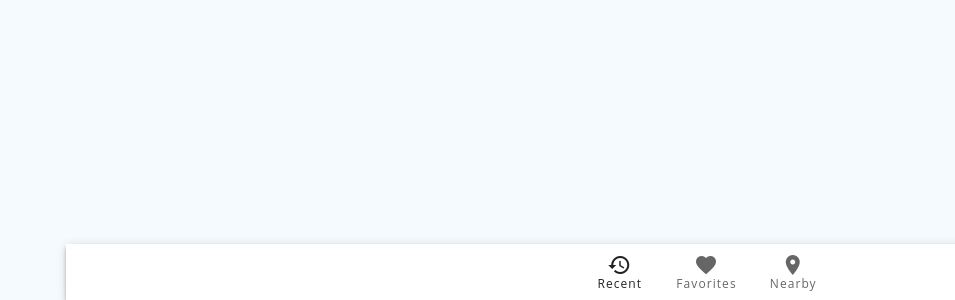
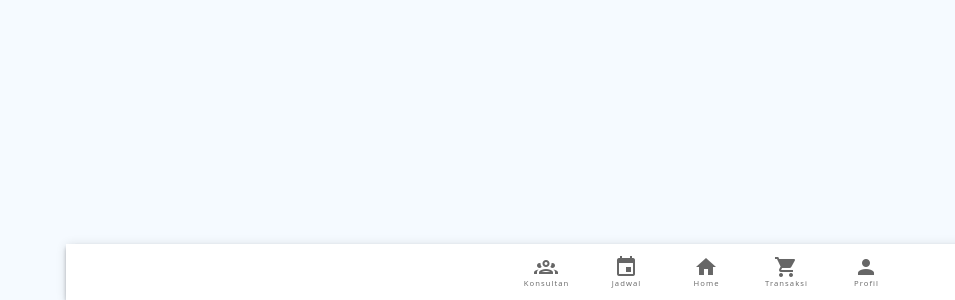
Before and after one commit to argaghulamahmad/evaluatte-mw, a Vue app: page / in a window 1280 px wide. Shown: the part 500-800 px from the top of the page, without its empty margins (325-1280 px from the left). Built offline with nearby package versions, Linux system fonts and the light colour scheme.

Commit message:
Create BottomNavigation.vue

```diff
--- a/src/App.vue
+++ b/src/App.vue
@@ -8,39 +8,18 @@
         bottom: 0;
         min-width: 100%;
     ">
-      <v-bottom-navigation v-model="value">
-        <v-btn value="recent">
-          <span>Recent</span>
-
-          <v-icon>mdi-history</v-icon>
-        </v-btn>
-
-        <v-btn value="favorites">
-          <span>Favorites</span>
-
-          <v-icon>mdi-heart</v-icon>
-        </v-btn>
-
-        <v-btn value="nearby">
-          <span>Nearby</span>
-
-          <v-icon>mdi-map-marker</v-icon>
-        </v-btn>
-      </v-bottom-navigation>
+      <BottomNavigation :value="value"/>
     </div>
   </div>
 </template>
 
 <script>
 
+import BottomNavigation from "@/BottomNavigation";
+
 export default {
   name: 'App',
-  components: {},
-  data: () => (
-      {
-        value: 'recent',
-      }
-  ),
+  components: {BottomNavigation},
 }
 </script>
 
--- /dev/null
+++ b/src/BottomNavigation.vue
@@ -0,0 +1,47 @@
+<template>
+  <v-bottom-navigation v-model="value">
+    <v-btn value="consultants">
+      <span>Konsultan</span>
+
+      <v-icon>mdi-account-group-outline</v-icon>
+    </v-btn>
+    <v-btn value="schedules">
+      <span>Jadwal</span>
+
+      <v-icon>mdi-calendar</v-icon>
+    </v-btn>
+    <v-btn value="home">
+      <span>Home</span>
+
+      <v-icon>mdi-home</v-icon>
+    </v-btn>
+    <v-btn value="cart">
+      <span>Transaksi</span>
+
+      <v-icon>mdi-cart</v-icon>
+    </v-btn>
+    <v-btn value="profile">
+      <span>Profil</span>
+
+      <v-icon>mdi-account</v-icon>
+    </v-btn>
+  </v-bottom-navigation>
+</template>
+<script>
+export default {
+  name: 'BottomNavigation',
+  props: {
+    value: {}
+  },
+  data: () => (
+      {
+        value: 'home',
+      }
+  ),
+}
+</script>
+<style>
+span {
+  font-size: 80%;
+}
+</style>
```
